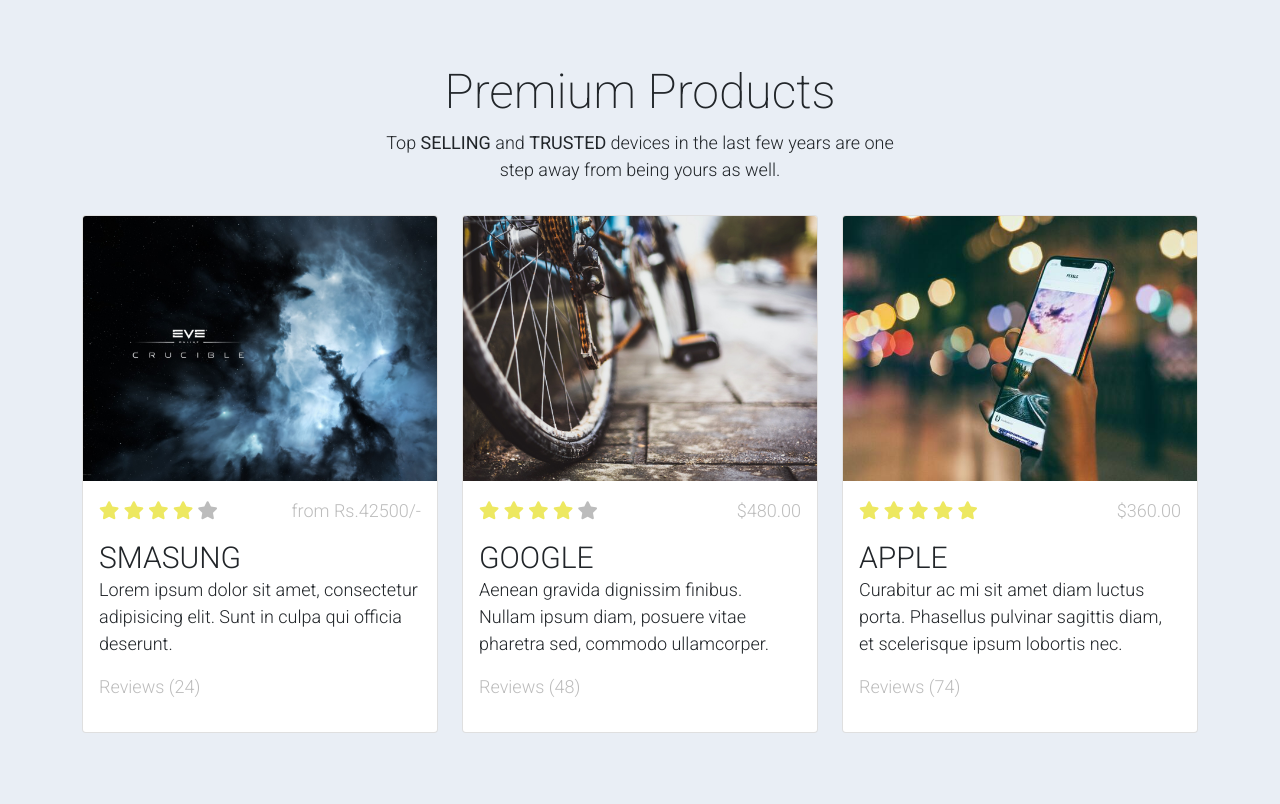
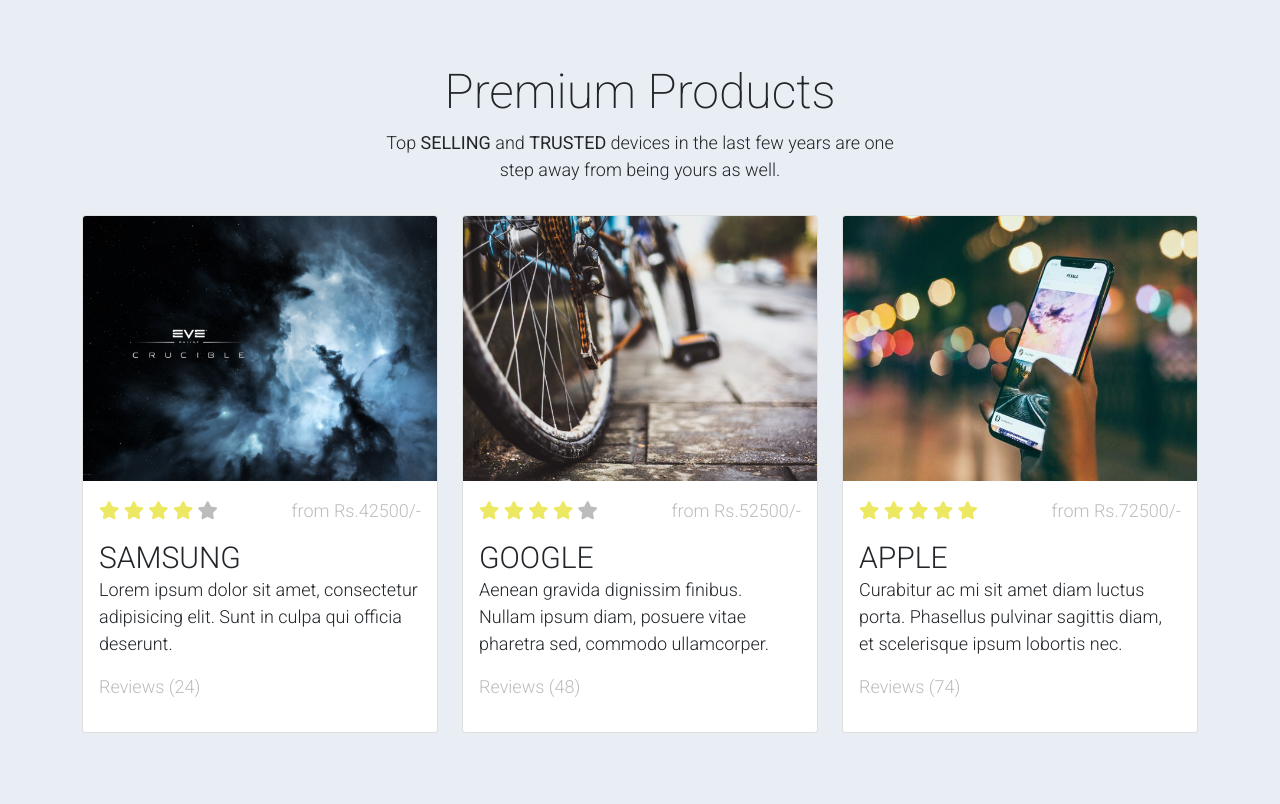
Before and after one commit to aromals-github/ecommerce, a Django app: page / in a window 1280 px wide. Shown: the part 1329-2133 px from the top of the page. Run offline with Django 3.2, Linux system fonts and the light colour scheme; some libraries are stand-ins or nearby versions.

Commit message:
index.html

```diff
--- a/coreapp/templates/coreapp/index.html
+++ b/coreapp/templates/coreapp/index.html
@@ -174,7 +174,7 @@
                             </li>
                             <li class="text-muted text-right"> from Rs.42500/-</li>
                         </ul>
-                        <a href="shop-single.html" class="h2 text-decoration-none text-dark">SMASUNG</a>
+                        <a href="shop-single.html" class="h2 text-decoration-none text-dark">SAMSUNG</a>
                         <p class="card-text">
                             Lorem ipsum dolor sit amet, consectetur adipisicing elit. Sunt in culpa qui officia deserunt.
                         </p>
@@ -196,7 +196,7 @@
                                 <i class="text-warning fa fa-star"></i>
                                 <i class="text-muted fa fa-star"></i>
                             </li>
-                            <li class="text-muted text-right">$480.00</li>
+                            <li class="text-muted text-right">from Rs.52500/-</li>
                         </ul>
                         <a href="shop-single.html" class="h2 text-decoration-none text-dark">GOOGLE</a>
                         <p class="card-text">
@@ -220,7 +220,7 @@
                                 <i class="text-warning fa fa-star"></i>
                                 <i class="text-warning fa fa-star"></i>
                             </li>
-                            <li class="text-muted text-right">$360.00</li>
+                            <li class="text-muted text-right">from Rs.72500/-</li>
                         </ul>
                         <a href="shop-single.html" class="h2 text-decoration-none text-dark">APPLE</a>
                         <p class="card-text">
```
